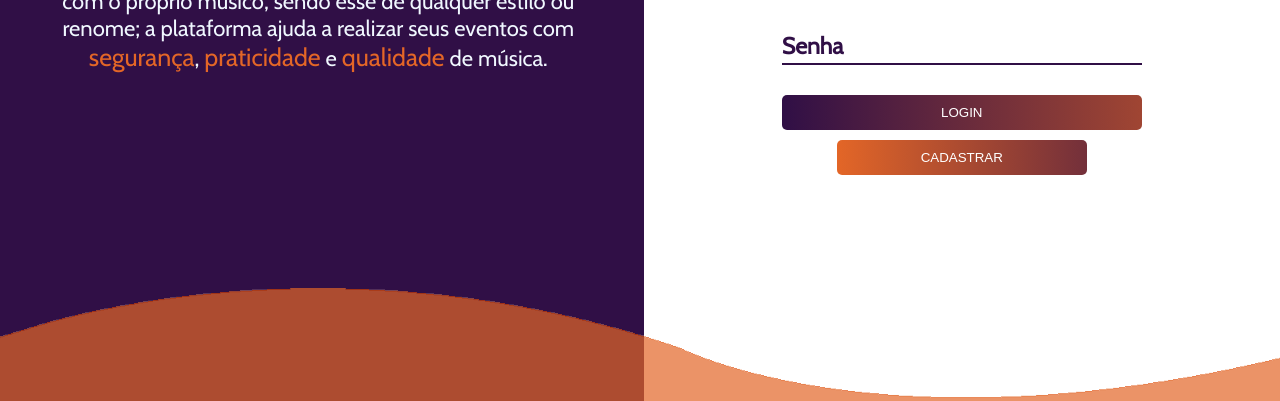
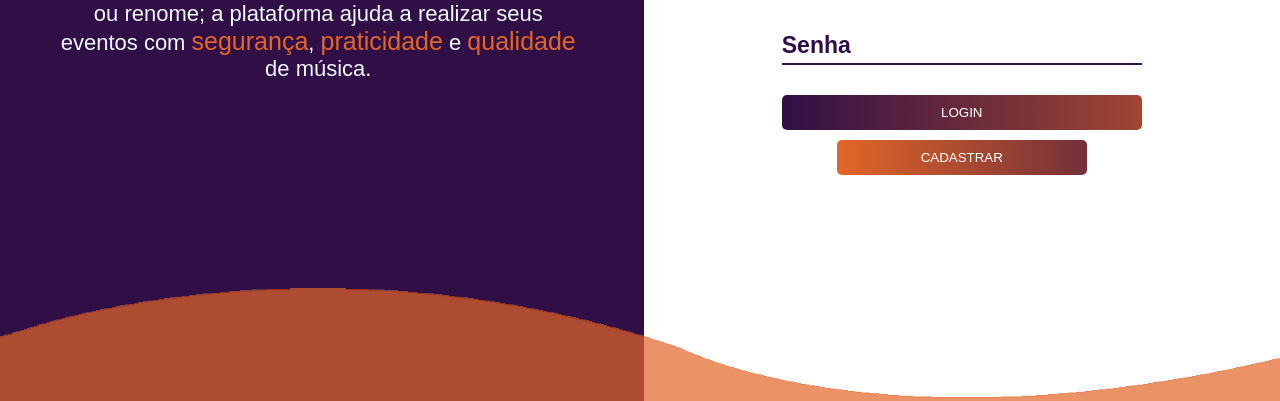
Before and after one commit to guilhermegoa/ASHOW-TIS-II-FE, a website: page index.html in a window 1280 px wide. Shown: the part 399-800 px from the top of the page. Drawn offline with nearby package versions, Linux system fonts and the light colour scheme.

Commit message:
add_fonts remove_jqureyand api googlefonts

```diff
--- /dev/null
+++ b/assets/scss/_important.scss
@@ -0,0 +1,24 @@
+//CONFIGURAÇÃO BASICA PARA TODAS PAGINAS
+* {
+  padding: 0;
+  margin: 0;
+  box-sizing: border-box;
+}
+
+//USADA PARA TITULOS E DAR EVIDENCIA
+@font-face {
+  font-family: sunday;
+  src: url('../fonts/SUNDAY\ \ Personal\ use.ttf');
+}
+
+//USADA PRA TEXTOS DE NO SITE
+@font-face {
+  font-family: Big Noodle Titling;
+  src: url('../fonts/big_noodle_titling.ttf');
+}
+
+//USADA PARA TITULOS
+@font-face {
+  font-family: muscic;
+  src: url('/assets/fonts/AlphaMusicMan.ttf');
+}
--- a/assets/scss/footer.scss
+++ b/assets/scss/footer.scss
@@ -1,3 +1,5 @@
+@import 'important.scss';
+
 $color-purple: #300f46;
 $color-purple-logo: #6d2c96;
 $color-white: #fff;
@@ -7,6 +9,7 @@ $color-grey: #38383f;
 $color-black: #000;
 
 footer {
+  font-family: ' Big Noodle Titling', sans-serif;
   display: flex;
   flex-direction: row;
   flex-wrap: wrap;
--- a/assets/scss/header.scss
+++ b/assets/scss/header.scss
@@ -1,3 +1,5 @@
+@import 'important.scss';
+
 $color-purple: #300f46;
 $color-purple-logo: #6d2c96;
 $color-white: #fff;
@@ -76,6 +78,7 @@ header {
   }
 
   .dropbtn {
+    font-family: ' Big Noodle Titling', sans-serif;
     position: relative;
     display: inline-block;
     background-color: $color-purple;
@@ -112,6 +115,7 @@ header {
   }
 
   .dropdown-content a {
+    font-family: ' Big Noodle Titling', sans-serif;
     color: black;
     padding: 12px 16px;
     text-decoration: none;
--- a/assets/scss/tela-inicial.scss
+++ b/assets/scss/tela-inicial.scss
@@ -1,11 +1,7 @@
-* {
-  padding: 0;
-  margin: 0;
-  box-sizing: border-box;
-}
+@import 'important.scss';
 
 body {
-  font-family: 'Cabin', sans-serif;
+  font-family: ' Big Noodle Titling', sans-serif;
 
   /* overflow: hidden; */
   background-color: rgb(48, 15, 70);
```
Also changed, not shown: pages/templatePages.html (+0 -5 lines), assets/css/footer.css, assets/css/header.css, assets/css/tela-inicial.css, assets/fonts/AlphaMusicMan.ttf (added), assets/fonts/SUNDAY  Personal use.ttf (added), assets/fonts/big_noodle_titling.ttf (added), 1 other file.
